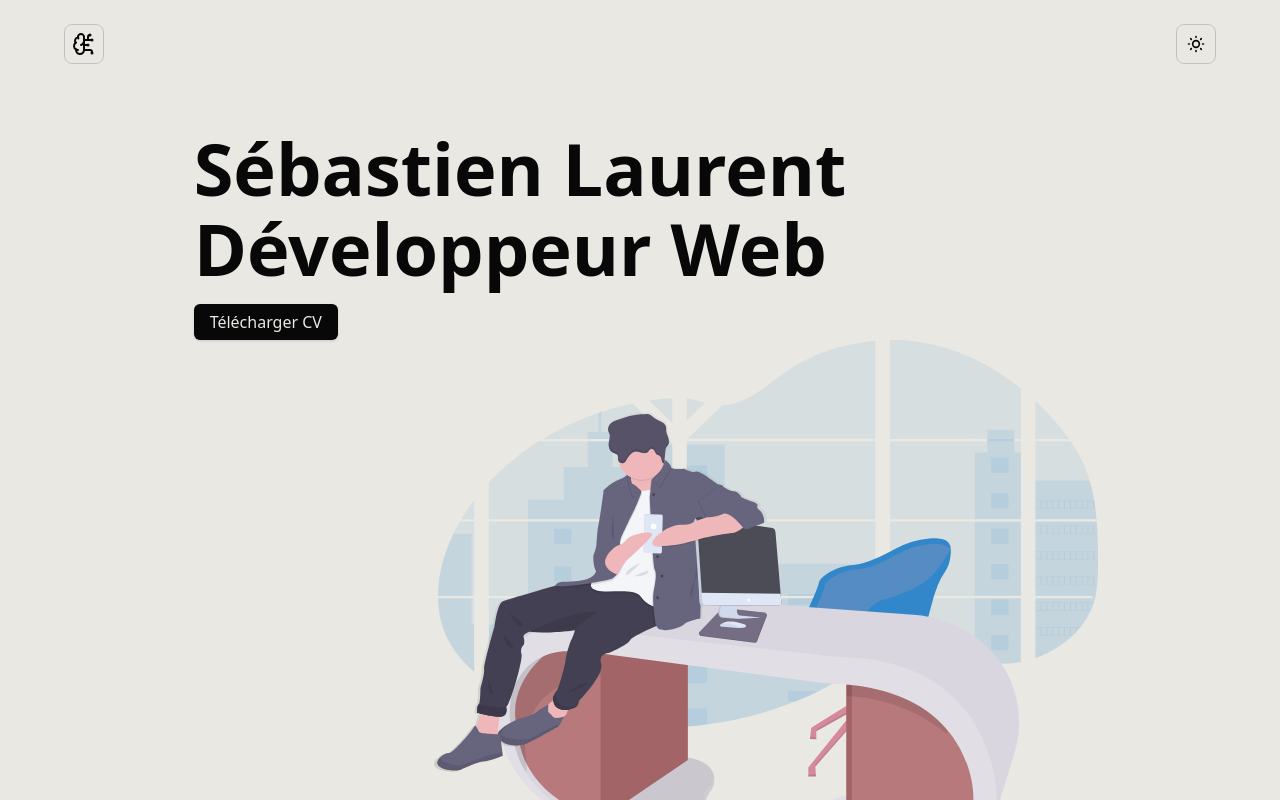
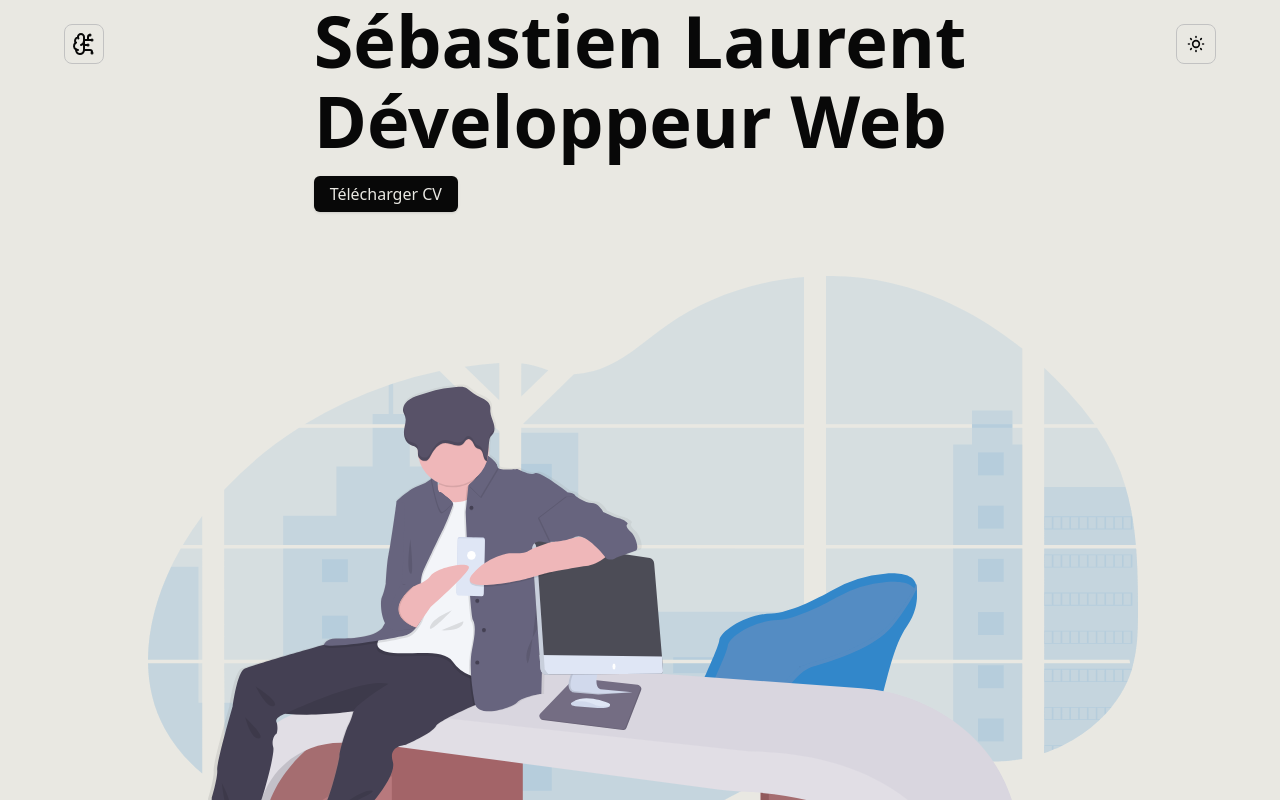
Before and after one commit to SebastienLaurentt/Portfolio-V2, a Next.js app: page / in a window 1280 px wide. Shown: the top 800 px of the page. Built offline with nearby package versions, Linux system fonts and the light colour scheme.

Commit message:
hero css is ok

```diff
--- a/components/LandingSections/Hero/Hero.tsx
+++ b/components/LandingSections/Hero/Hero.tsx
@@ -9,9 +9,9 @@ const Hero = () => {
     <Section
       marginBottom={false}
       marginTop={false}
-      classname=" flex flex-col items-center mt-36 md:mt-44 lg:mt-60 xl:mt-32  min-h-screen"
+      classname=" flex flex-col justify-center items-center min-h-screen"
     >
-      <div className="lg:mr-60">
+      <div className="">
         <h1>
           Sébastien Laurent <br />{" "}
           <span className="text-tertiary-foreground">Développeur Web</span>{" "}
@@ -23,11 +23,11 @@ const Hero = () => {
           classname="mt-4 flex justify-center lg:justify-start"
         />
       </div>
-      <div className="flex justify-center lg:justify-end mt-12 md:mt-20 lg:mt-0 lg:mr-20  ">
+      <div className="">
         <Image
           src={HeroImg}
           alt="Logo Galopins"
-          className="w-4/5 md:w-3/5 lg:w-2/3  "
+          className="mt-16"
         />
       </div>
     </Section>
```
